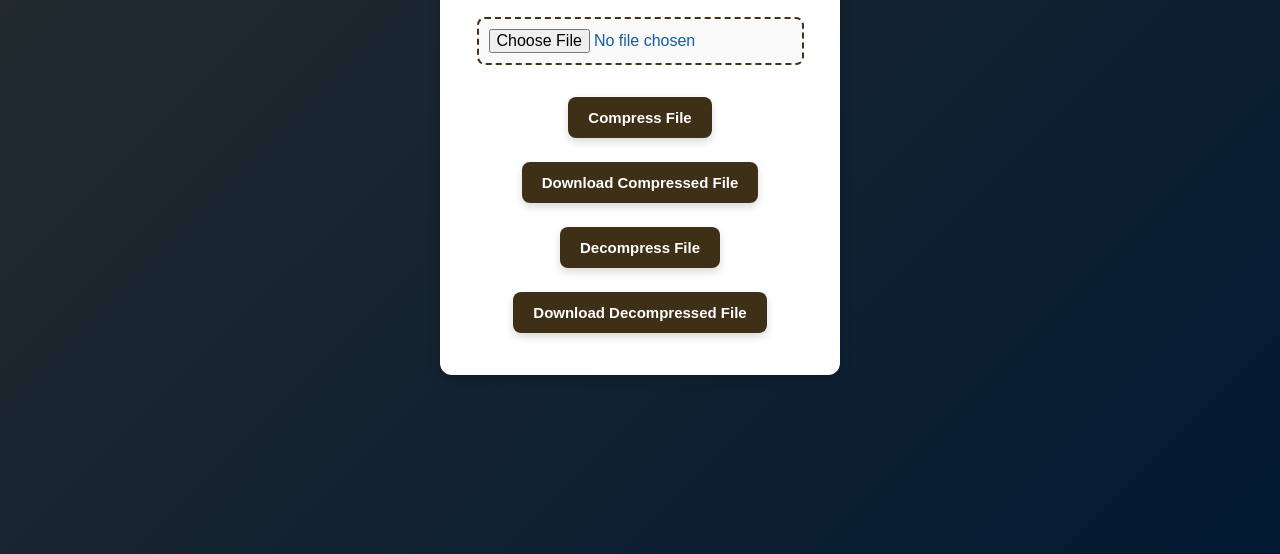
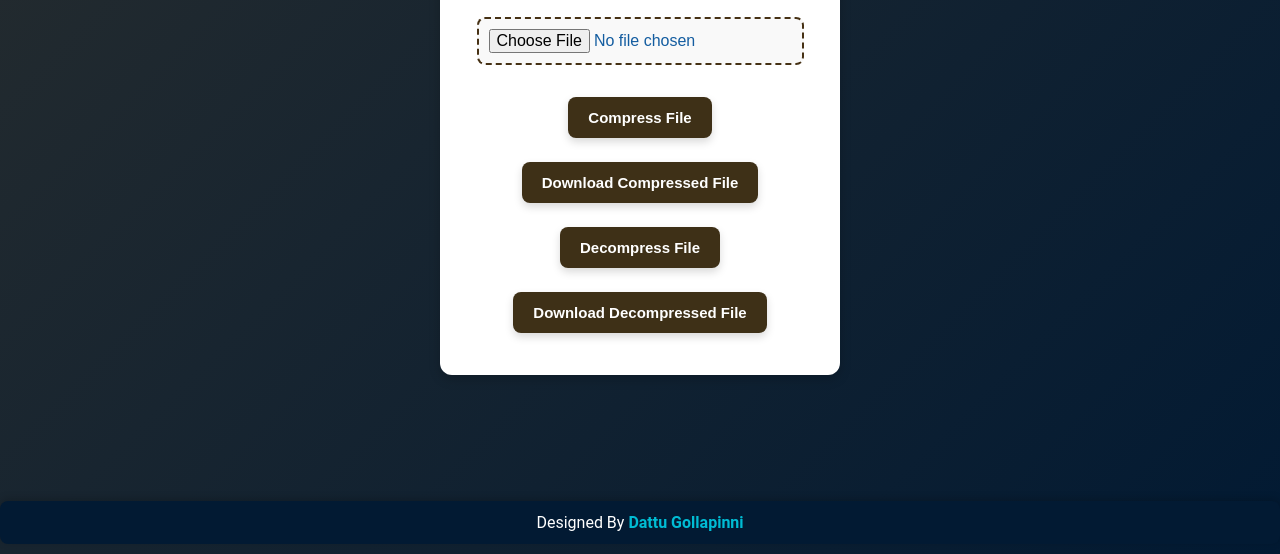
Before and after one commit to dattu20038/DataZip, a plain HTML site: page index.html in a window 1280 px wide. Shown: the part 246-800 px from the top of the page. Drawn offline with Linux system fonts and the light colour scheme.

Commit message:
Update index.html

```diff
--- a/index.html
+++ b/index.html
@@ -15,6 +15,11 @@
         <button id="decompressBtn">Decompress File</button>
         <button id="downloadDecompressedBtn">Download Decompressed File</button>
     </div>
+
+    <footer>
+        Designed By <span class="author">Dattu Gollapinni</span>
+    </footer>
+
     <script src="./script.js"></script>
 </body>
 </html>
```
